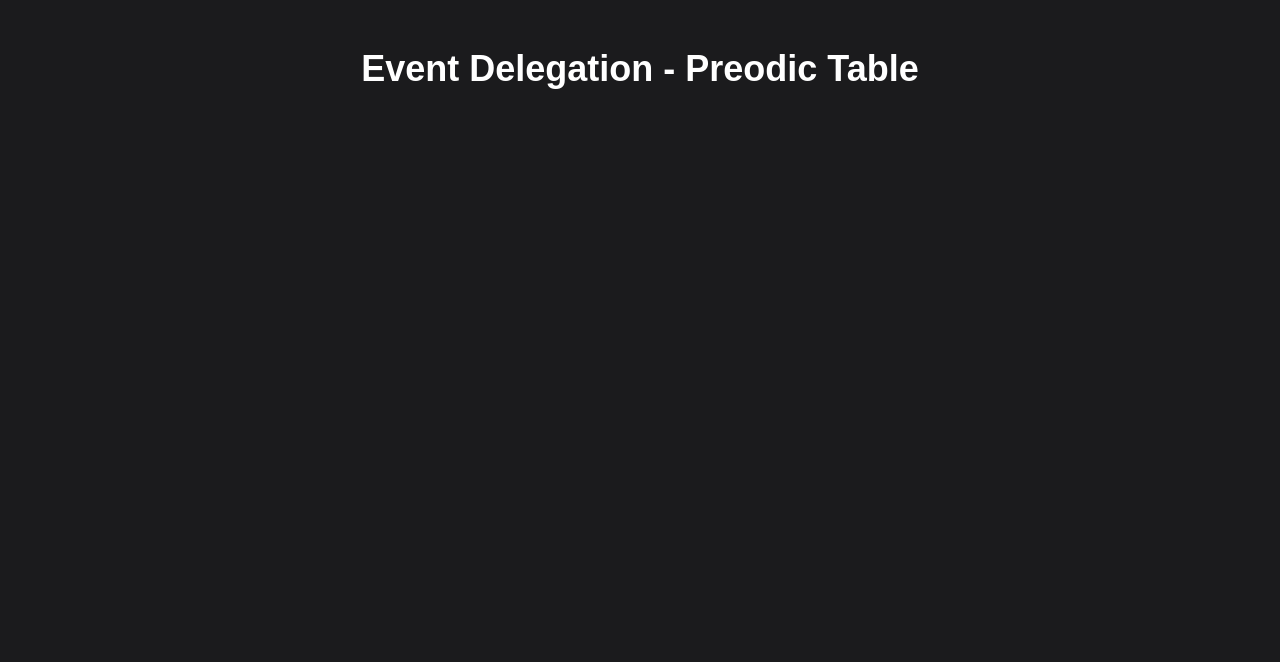
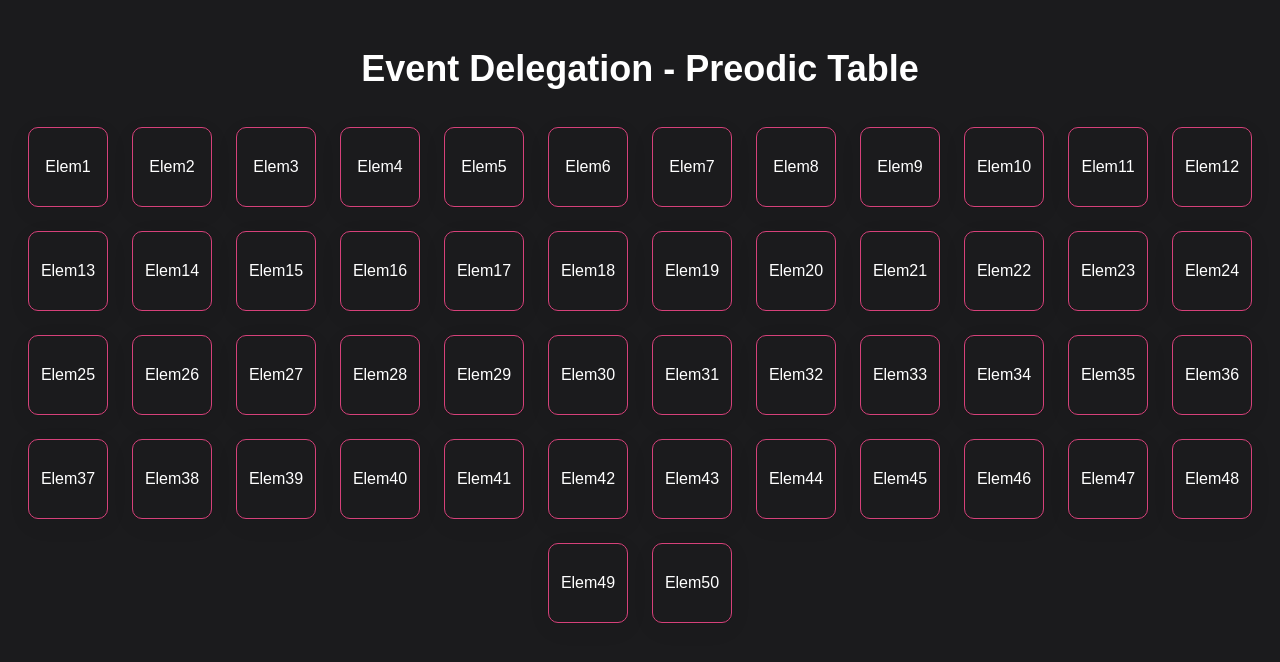
Before and after one commit to abhii718/Javascript-2, a plain HTML site: page ThapaTechnical/advancedJS/dom/project.html in a window 1280 px wide. Drawn offline with Linux system fonts and the light colour scheme.

Commit message:
create eliment like periodic table

```diff
--- a/ThapaTechnical/advancedJS/dom/project.html
+++ b/ThapaTechnical/advancedJS/dom/project.html
@@ -44,14 +44,41 @@
     <section class="mainBody"></section>
     <script>
       // Function to create a periodic table element
+      const createPeriodicElement = (symbol, atomicNumber, name) => {
+        const element = document.createElement("div");
+        element.classList.add("element");
+        element.innerHTML = symbol;
+
+        element.setAttribute("data-atomic-number", atomicNumber);
+        element.setAttribute("data-element-name", name);
+
+        return element;
+      };
 
       // Event handler for periodic table element click
+      const handleElementClick = (event) => {
+        const target = event.target;
+
+        if (target.classList.contains("element")) {
+          const atomicNumber = target.getAttribute("data-atomic-number");
+          const elementName = target.getAttribute("data-element-name");
+          alert(`Atomic Number: ${atomicNumber}\nElement Name: ${elementName}`);
+        }
+      };
 
       // Function to initialize the periodic table
+      function initializePeriodicTable() {
+        const mainBody = document.querySelector(".mainBody");
 
-      // Create 50 periodic table elements
+        // Create 50 periodic table elements
+        for (let i = 1; i <= 50; i++) {
+          const element = createPeriodicElement(`Elem${i}`, i, `Element ${i}`);
+          mainBody.append(element);
+        }
 
-      // Add event delegation to the container
+        // Add event delegation to the container
+        mainBody.addEventListener("click", handleElementClick);
+      }
 
       // Initialize the periodic table
       initializePeriodicTable();
```
